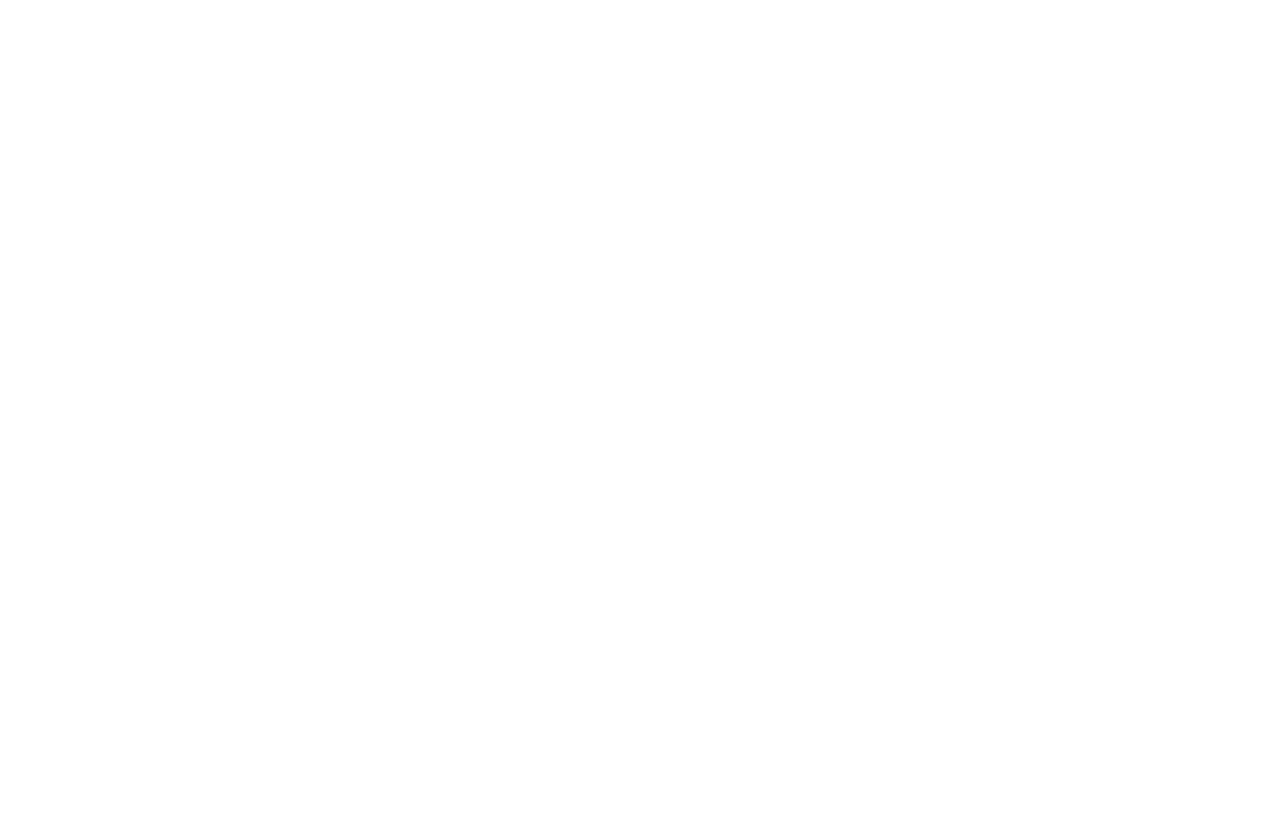
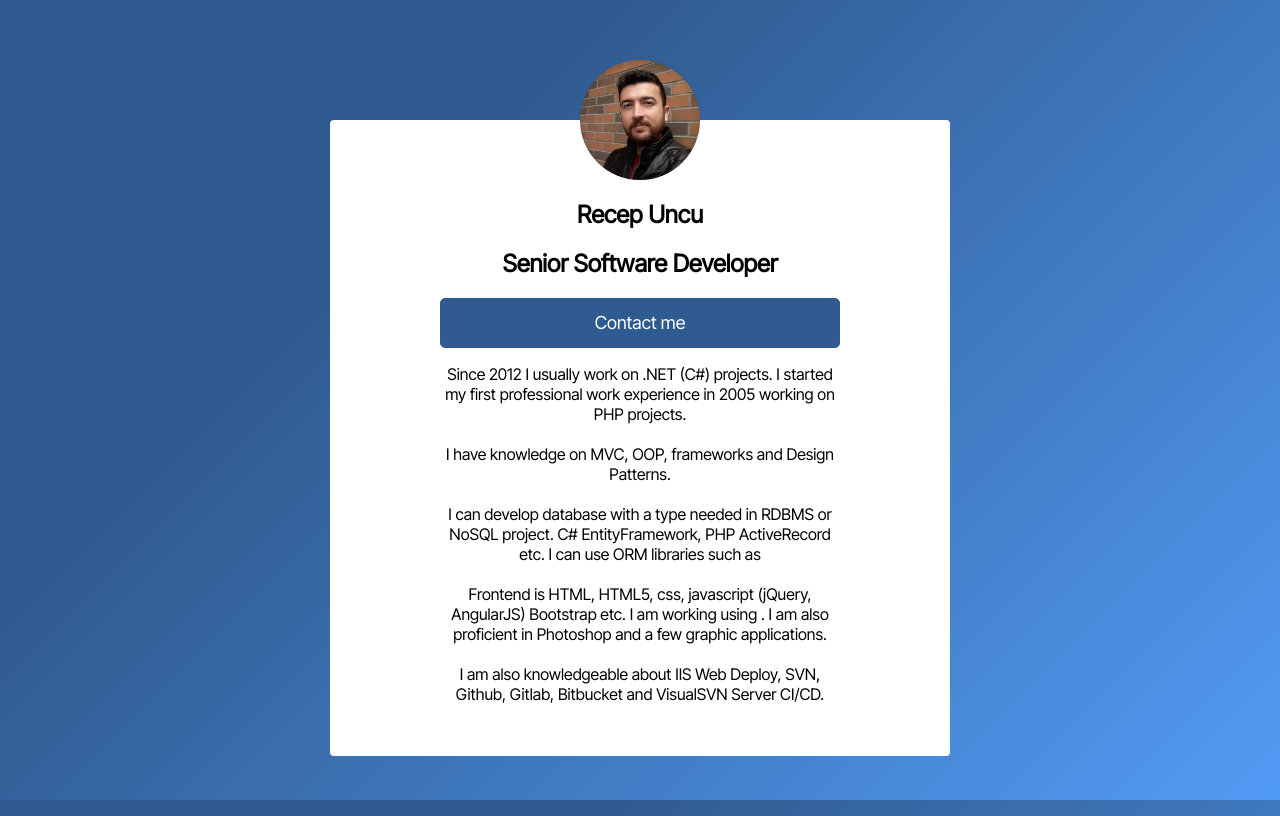
Before and after one commit to recepuncu/recepuncu.github.io, a plain HTML site: page index.html in a window 1280 px wide. Drawn offline with Linux system fonts and the light colour scheme.

Commit message:
Update index.html

```diff
--- a/index.html
+++ b/index.html
@@ -1,17 +1,134 @@
+<!DOCTYPE html>
 
-<!doctype html>
-<html lang="en">
-	<head>
-		<meta charset="utf-8"/>
-		<meta name="description" content="Recep Uncu's portfolio" />
-		<meta name="keywords" content="Recep Uncu, portfolio" />
-		<meta name="author" content="Recep Uncu" />
-		<meta name="viewport" content="width=device-width, initial-scale=1"/>
-		<title>Recep Uncu's portfolio</title>
-	</head>
-	<body>
-		<main>
+<html lang="en" xmlns="http://www.w3.org/1999/xhtml">
+<head>
+    <meta charset="utf-8" />
+    <meta name="description" content="Since 2012 I usually work on .NET (C#) projects. I started my first professional work experience in 2005 working on PHP projects." />
+    <meta name="keywords" content="Recep Uncu, portfolio, WooCommerce, Original, Product, Verification, Plugin" />
+    <meta name="author" content="Recep Uncu" />
+    <meta name="viewport" content="width=device-width, initial-scale=1" />
+    <title>Recep Uncu’s portfolio - recepuncu.github.io</title>
+    <meta name="google-site-verification" content="AZqLVdUoaVGxv3dmj0K-HXysKT0C0JMjyvU0DvYJH5k" />
+    <meta name="robots" content="noindex,nofollow" />
+    <link rel="preconnect" href="https://fonts.googleapis.com" />
+    <link rel="preconnect" href="https://fonts.gstatic.com" crossorigin />
+    <link href="https://fonts.googleapis.com/css2?family=Inter+Tight&display=swap" rel="stylesheet" />
+    <style type="text/css">
+        body {
+            font-family: 'Inter Tight', sans-serif;
+            background-color: #305B90;
+            background: -webkit-linear-gradient(315deg, #305B90 0%, #305B90 30%, #529bf5 100%) fixed;
+            background: linear-gradient(135deg, #305B90 0%, #305B90 30%, #529bf5 100%) fixed;
+        }
 
-		</main>
-	</body>
+        .button.xlarge.dark.primary {
+            display: block;
+            color: #ffffff;
+            font-size: 18px;
+            line-height: 48px;
+            padding: 0 30px;
+            border: 1px solid #ccc;
+            border-radius: 5px;
+            cursor: pointer;
+            text-decoration: none;
+        }
+
+        .page-content {
+            display: -webkit-box;
+            display: -webkit-flex;
+            display: -ms-flexbox;
+            display: flex;
+            justify-content: center;
+            align-items: center;
+            -webkit-box-orient: vertical;
+            -webkit-box-direction: normal;
+            -webkit-flex-direction: column;
+            -ms-flex-direction: column;
+            flex-direction: column;
+            min-height: 100vh;
+        }
+
+        .profile-content {
+            width: 620px;
+            max-width: -webkit-calc(100vw - 10px);
+            max-width: calc(100vw - 10px);
+            text-align: center;
+            background-color: #fff;
+            -webkit-border-radius: 4px;
+            border-radius: 4px;
+            margin-top: 60px;
+        }
+
+            .profile-content .body {
+                display: -webkit-box;
+                display: -webkit-flex;
+                display: -ms-flexbox;
+                display: flex;
+                -webkit-box-orient: vertical;
+                -webkit-box-direction: normal;
+                -webkit-flex-direction: column;
+                -ms-flex-direction: column;
+                flex-direction: column;
+                -webkit-box-align: center;
+                -webkit-align-items: center;
+                -ms-flex-align: center;
+                align-items: center;
+            }
+
+            .profile-content .inset {
+                -webkit-box-sizing: border-box;
+                box-sizing: border-box;
+                padding: 0 20px;
+                max-width: 440px;
+                width: 100%;
+            }
+
+            .profile-content .head .image {
+                -webkit-box-shadow: inset 0 0 10px 0 rgb(0 0 0 / 20%), 0 0 2px 0 rgb(0 0 0 / 10%);
+                box-shadow: inset 0 0 10px 0 rgb(0 0 0 / 20%), 0 0 2px 0 rgb(0 0 0 / 10%);
+                -webkit-border-radius: 50%;
+                border-radius: 50%;
+                margin: -60px auto 20px;
+                width: 120px;
+                height: 120px;
+            }
+    </style>
+</head>
+<body>
+    <div class="page-content">
+        <div class="profile-content">
+            <div class="head">
+                <div class="image" style="width: 120px; height: 120px; background-image: url(1598166437706.jpg); background-size: cover; border-radius: 50%; background-repeat: no-repeat; background-position: center center"></div>
+                <div class="name-headline">
+                    <section>
+                        <h1 class="name">Recep Uncu</h1>
+                    </section><section>
+                        <h2 class="headline">
+                            <span class="roles"><span class="role">Senior Software Developer</span></span>
+                        </h2>
+                    </section>
+                </div>
+            </div>
+            <div class="body">
+                <div class="body-content">
+                    <section class="spotlight inset">
+                        <a href="mailto:recepuncu@gmail.com" class="button xlarge dark primary glyph-email" style="background-color: rgb(48, 91, 144); border-color: rgb(48, 91, 144);"><span class="text ellipsis">Contact me</span></a>
+                    </section>
+                    <section class="bio inset">
+                        <div>
+                            <p>
+                                Since 2012 I usually work on .NET (C#) projects. I started my first professional work experience in 2005 working on PHP projects.
+                                <br /><br />I have knowledge on MVC, OOP, frameworks and Design Patterns.
+                                <br /><br />I can develop database with a type needed in RDBMS or NoSQL project. C# EntityFramework, PHP ActiveRecord etc. I can use ORM libraries such as
+                                <br /><br />Frontend is HTML, HTML5, css, javascript (jQuery, AngularJS) Bootstrap etc. I am working using . I am also proficient in Photoshop and a few graphic applications.
+                                <br /><br />I am also knowledgeable about IIS Web Deploy, SVN, Github, Gitlab, Bitbucket and VisualSVN Server CI/CD.
+                            </p>
+                            <p>&nbsp;</p>
+                        </div>
+                    </section>
+                </div>
+            </div>
+        </div>
+    </div>
+</body>
 </html>
```
